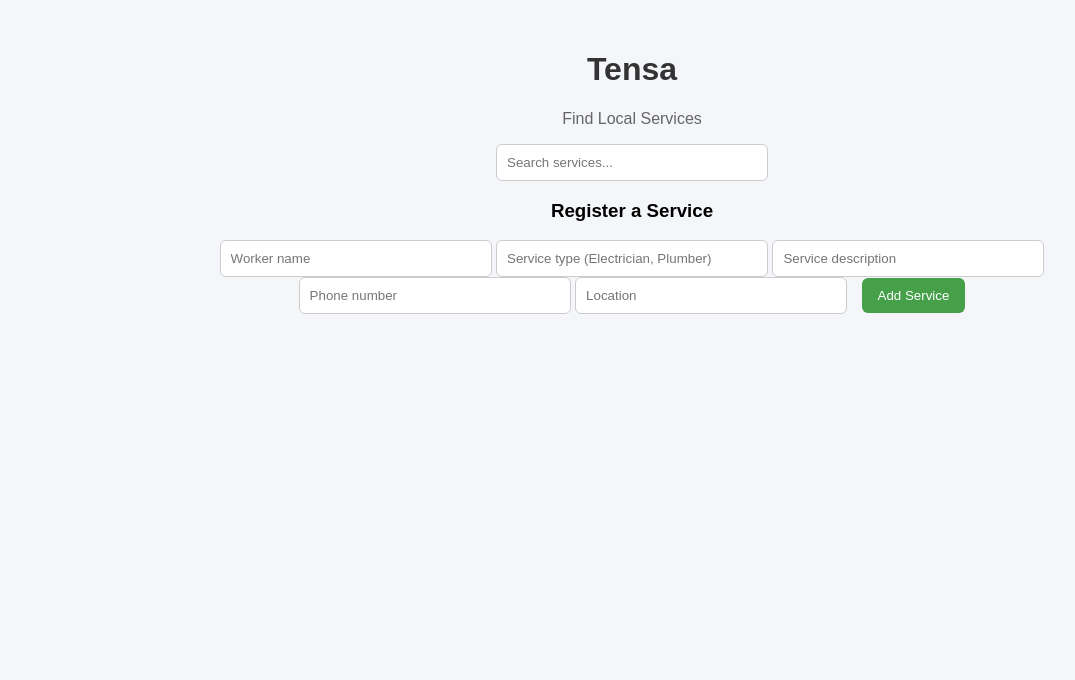
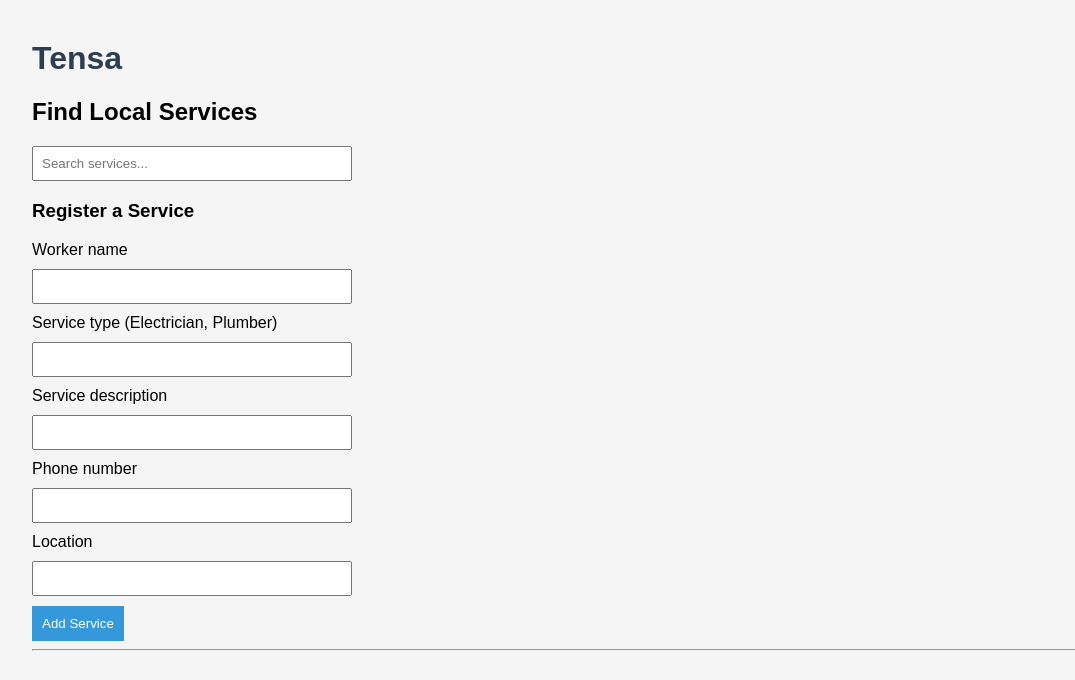
Before and after one commit to jokjames0766-coder/tensa, a website: page public/index.html in a window 1280 px wide. Shown: the whole page, without its empty margins (8-1083 px from the left). Drawn offline with Linux system fonts and the light colour scheme.

Commit message:
fix frontend and add delete service

```diff
--- a/public/index.html
+++ b/public/index.html
@@ -10,27 +10,36 @@
 <div class="container">
 
 <h1>Tensa</h1>
-<p class="subtitle">Find Local Services</p>
+<h2>Find Local Services</h2>
 
-<div class="topbar">
-  <input type="text" id="search" placeholder="Search services...">
-</div>
+<input type="text" id="search" placeholder="Search services...">
 
 <h3>Register a Service</h3>
 
 <form id="serviceForm">
-  <input id="worker" placeholder="Worker name" />
-  <input id="name" placeholder="Service type (Electrician, Plumber)" />
-  <input id="description" placeholder="Service description" />
-  <input id="phone" placeholder="Phone number" />
-  <input id="location" placeholder="Location" />
 
-  <button type="submit">Add Service</button>
+<label>Worker name</label>
+<input type="text" id="name" required>
+
+<label>Service type (Electrician, Plumber)</label>
+<input type="text" id="type" required>
+
+<label>Service description</label>
+<input type="text" id="description">
+
+<label>Phone number</label>
+<input type="text" id="phone">
+
+<label>Location</label>
+<input type="text" id="location">
+
+<button type="submit">Add Service</button>
+
 </form>
 
-<div class="services" id="services" ></div>
+<hr>
 
-</div>
+<div id="services" ></div>
 
 <script src="app.js></script>
 
--- a/public/style.css
+++ b/public/style.css
@@ -1,78 +1,34 @@
-body {
-  font-family: Arial, sans-serif;
-  background: #f4f6f9;
-  margin: 0;
-  padding: 0;
-  text-align: center;
+body{
+  font-family: Arial;
+  margin:40px;
+  background:#f5f5f5;
 }
 
-.container {
-  max-width: 900px;
-  margin: auto;
-  padding: 30px;
+h1{
+  color:#2c3e50;
 }
 
-h1 {
-  color: #333;
+input{
+  display:block;
+  margin:10px 0;
+  padding:8px;
+  width:300px;
 }
 
-.subtitle {
-  color:#666;
+button{
+  padding:10px;
+  background:#3498db;
+  color:white;
+  border:none;
+  cursor:pointer;
 }
 
-input {
-  padding: 10px;
-  width: 250px;
-  border-radius: 6px;
-  border: 1px solid #ccc;
+button:hover{
+  background:#2980b9;
 }
 
-button {
-  padding: 10px 16px;
-  margin-left: 10px;
-  border: none;
-  background: #4CAF50;
-  color: white;
-  border-radius: 6px;
-  cursor: pointer;
-}
-
-button {
-  background: #45a049;
-}
-
-.services {
-  display: grid;
-  grid-template-columns: repeat(auto-fill, minmax(200px, 1fr));
-  gap: 20px;
-  margin-top: 30px;
-}
-
-.card {
-  background: white;
-  border-radius: 10px;
-  padding: 20px;
-  box-shallow: 0px 2px 8px rgba(0,0,0,0.1);
-}
-
-.card h3 {
-  margin-top: 0;
-}
-
-.card p {
-  color: #555;
-}
-
-.form {
-  margin-top: 20px;
-}
-
-.form input {
-  padding: 10px;
-  margin: 5px;
-  width: 200px;
-}
-
-.form button {
-  padding: 10px 20px;
-}
+.service-card{
+  background:white;
+  padding:15px;
+  margin-bottom:10px;
+  border-radius:5px;
```
Also changed, not shown: server.js (+17 -54 lines).
